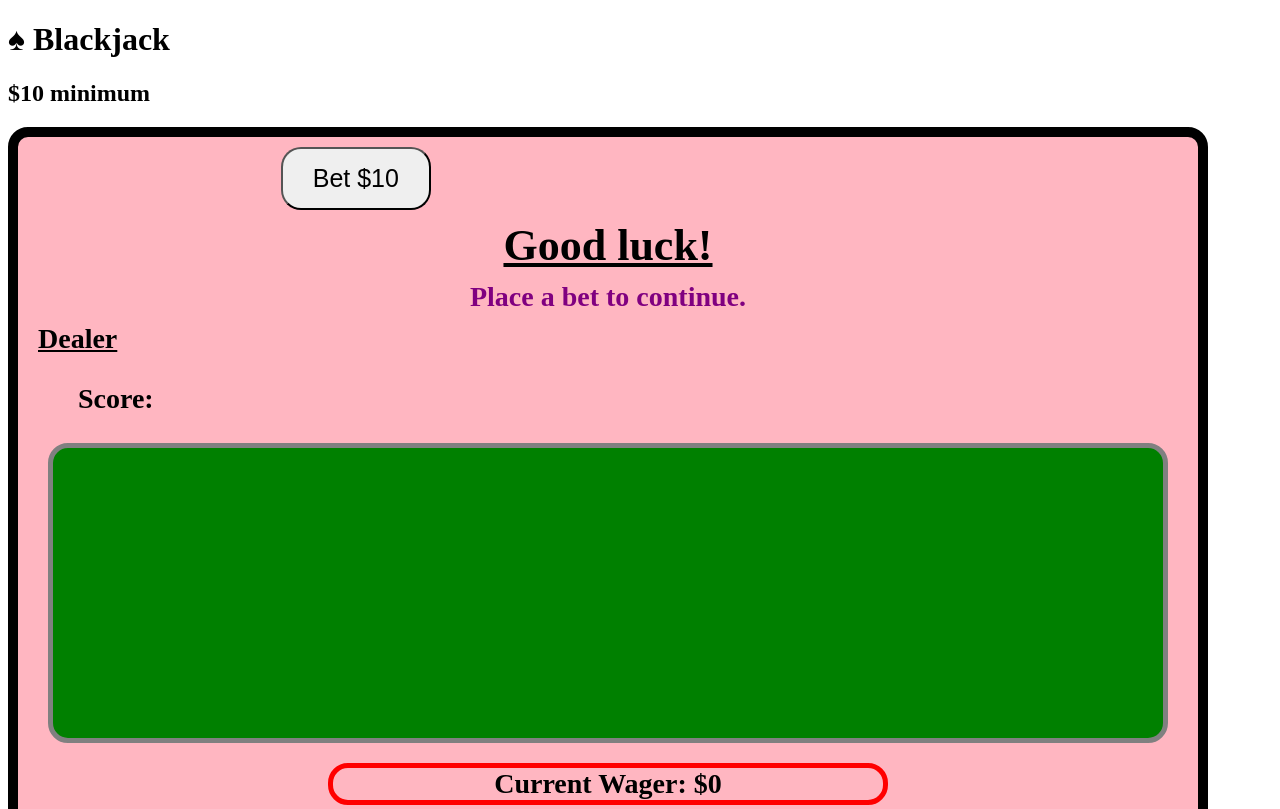
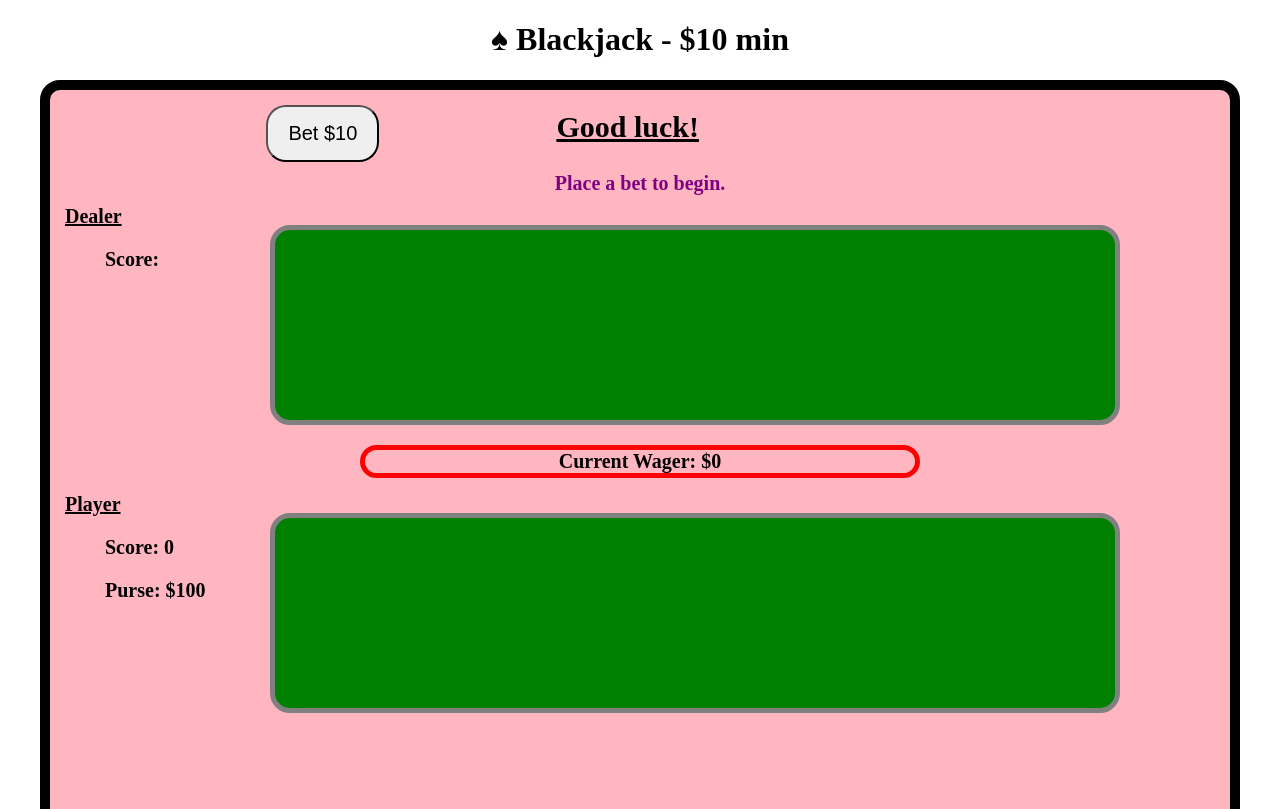
Before and after one commit to skaats22/Blackjack, a plain HTML site: page index.html in a window 1280 px wide. Shown: the top 809 px of the page. Drawn offline with Linux system fonts and the light colour scheme.

Commit message:
Complete MVP

```diff
--- a/css/main.css
+++ b/css/main.css
@@ -1,23 +1,27 @@
 * {
   box-sizing: border-box;
-  border-radius: 20px;
 }
 
 section {
   padding: 10px;
+  border-radius: 20px;
+}
+
+h1 {
+  text-align: center;
 }
 
 h3 {
-  margin: 10px 10px;
-  font-size: 28px;
+  margin: 5px;
+  font-size: 20px;
 }
 
 #message {
-  font-size: 44px;
+  font-size: 30px;
   text-align: center;
-  margin: 10px;
+  flex-grow: .5;
+  margin: 10px 5px;
   text-decoration: underline;
-
 }
 
 .continue {
@@ -25,52 +29,86 @@ h3 {
   color: purple;
 }
 
+#dealer, #player {
+  min-width: 150px;
+}
+
 #table {
   box-sizing: border-box;
   border: 10px solid black;
   justify-content: center;
-  height: 1300px;
+  height: 750px;
   width: 1200px;
   background-color: lightpink;
-
+  margin: 0 auto;
 }
 
 .dealer-cards, .player-cards {
   display: flex;
   flex-wrap: wrap;
-  justify-content: flex-start;
+  flex-grow: 1;
+  align-items: center;
+  justify-content: center;
+  align-items: center;
   border: 5px solid grey;
-  padding: 30px;
-  margin: 20px;
+  padding: 15px;
+  margin: 25px 100px 10px 50px;
   background-color: green;
-  height: 300px;
+  height: 200px;
+  width: 90%;
+  border-radius: 20px;
 }
 
 #wager {
   text-align: center;
   border: 5px solid red;
   margin: 10px 300px;
+  border-radius: 20px;
 }
 
 #hit, #stay {
   display: flex-row;
+  border-radius: 20px;
+  margin: 5px 10px;
+}
+
+#deal, #play {
+  margin: 5px 5px;
+}
+
+#bet {
+  margin: 5px 0px 5px 5px;
+}
+
+.hand-on {
+  display: flex;
+  justify-content: center;
+}
+
+.hand-off {
+  display: flex;
+}
+
+.dealer-all, .player-all {
+  display: flex;
 }
 
 button {
   cursor: pointer;
-  padding: 15px 30px;
-  font-size: 25px;
+  padding: 15px 20px;
+  font-size: 20px;
+  border-radius: 20px;
 }
 
 /* Credit: Riplit */
-.card-back {
+.card-back, .card {
   box-sizing: border-box;
   display: inline-block;
   margin: 5px 5px 50px 5px;
   cursor: pointer;
   font-size: inherit;
-  width: 4.0em;
-  height: 5.5em;
+  width: 6.0em;
+  height: 7.5em;
   background-color: #fff;
   border-radius: 0.20em;
   border: 1px solid #c3c3c3;
--- a/index.html
+++ b/index.html
@@ -8,31 +8,37 @@
     <link href="css/main.css" rel="stylesheet" type="text/css" />
     <script defer src="js/main.js"></script>
   </head>
+
 <body>
-  <h1>&#9824 Blackjack</h1>
-  <h2>$10 minimum</h2>
+  <h1>&#9824 Blackjack - $10 min</h1>
   <section id="table">
 
 <div class="hand-off">
   <button id="play" class="hand-over">Reset</button>
   <button id="deal" class="hand-over">Deal</button>
   <button id="bet" class="hand-over">Bet $10</button>
+  <h3 id="message">Good Luck!</h3>
 </div>
 
-    <h3 id="message">Good Luck!</h3>
-    <h3 class="continue">Place a bet to continue.</h3>
+<h3 class="continue">Place a bet to begin.</h3>
+
+<div class="dealer-all">
   <h3 id="dealer"><u>Dealer</u>
   <ul id="dealer-score">Score: </ul>
   </h3>
+  <div class="dealer-cards"></div>
+</div>
+  <h3 id="wager">Current Wager: $</h3>
 
-    <div class="dealer-cards"></div>
-    <h3 id="wager">Current Wager: $</h3>
+<div class="player-all">
   <h3 id="player"><u>Player</u>
     <ul id="player-score">Score: </ul>
     <ul id="purse">Purse: $</ul>
   </h3>
+  <div class="player-cards"></div>
+</div>
 
-    <div class="player-cards"></div>
+
 
     <div class="hand-on">
       <!-- <button id="bet-all">All in!</button> -->
--- a/js/main.js
+++ b/js/main.js
@@ -104,7 +104,7 @@ function renderControls() {
     }
   } else {
     playEl.style.visibility = 'hidden'
-    initBetEl.innerText = "Place a bet to continue."
+    initBetEl.innerText = "Place a bet to begin."
   }
   // If the hand is in play, then show hit & stay buttons
   hitEl.style.visibility = handInPlay() ? 'visible' : 'hidden';
```
Also changed, not shown: 1 other file. Lines whose indentation alone changed are shown as unchanged.
